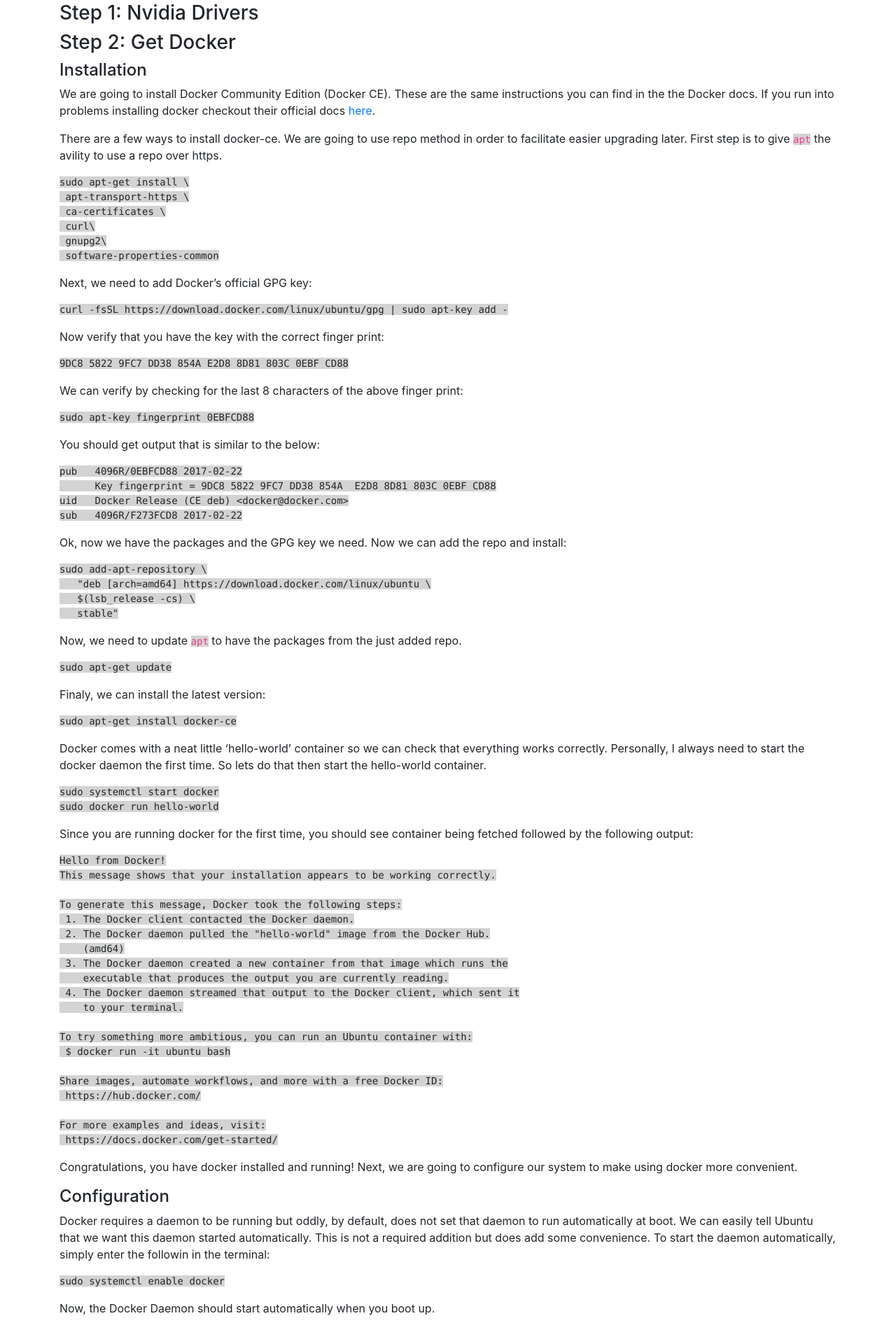
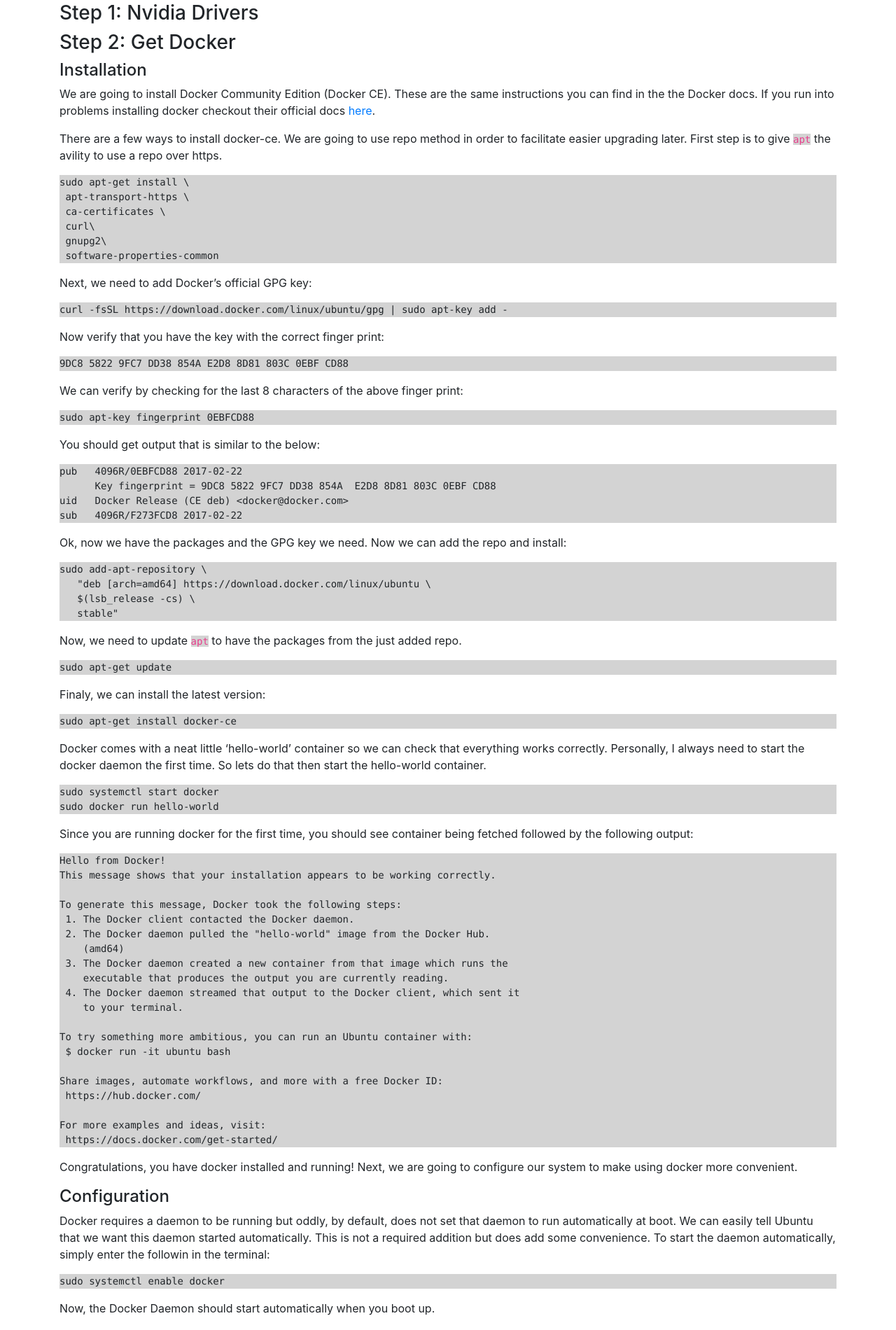
Before and after one commit to MLKrueger1987/mlkrueger1987.github.io, a Jekyll site: the page built from _posts/2019-01-21-Setting-Up-Nvidia-Docker-Ubuntu.md, in a window 1280 px wide. Shown: the part 1044-2944 px from the top of the page at 70% size. Built offline with Jekyll 4.4.1, drawn with Linux system fonts in a browser that asks for light colours; nearby versions of some CDN libraries.

Commit message:
added .background-color: lightgray; to highlighted html

```diff
--- a/css/main.css
+++ b/css/main.css
@@ -1,3 +1,6 @@
 code {
     background-color: lightgray;
 }
+.highlighter-rouge{
+    background-color: lightgray;
+}
```
